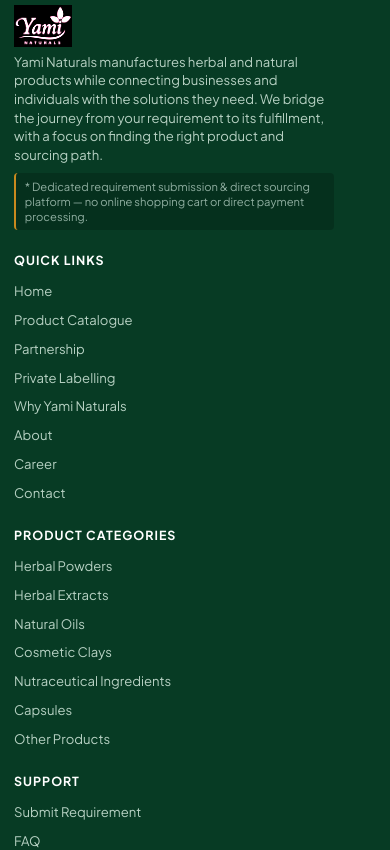
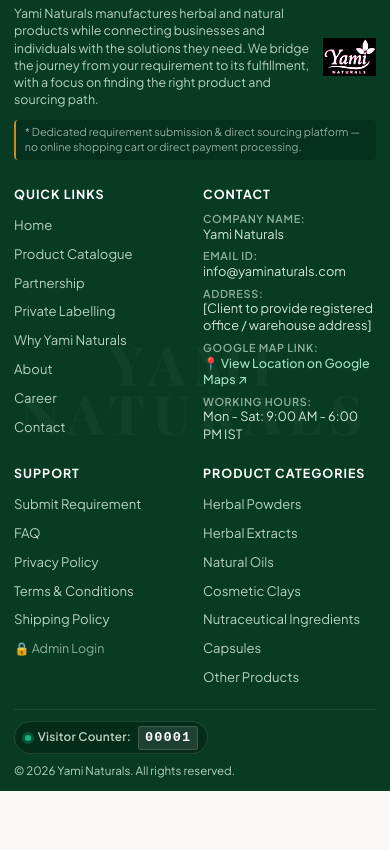
Before and after one commit to yaminaturals/yaminaturalsnewsite, a React (Vite) app: page / in a window 390 px wide. Shown: the part 8380-9230 px from the top of the page. After the commit the page ends 9171 px from the top, so only its background shows below. Built offline with nearby package versions, Linux system fonts and the light colour scheme; no server answers; a web font is replaced by a local one.

Commit message:
Optimize mobile/tablet footer layout with 2-column grid and 2-line watermark

```diff
--- a/src/components/layout/Footer/Footer.css
+++ b/src/components/layout/Footer/Footer.css
@@ -29,6 +29,12 @@
   user-select: none;
   z-index: 0;
   line-height: 1;
+  display: flex;
+  gap: 1.5rem;
+}
+
+.watermark-line {
+  display: inline-block;
 }
 
 .footer-grid {
@@ -41,6 +47,12 @@
 }
 
 .footer-brand-col {
+  display: flex;
+  flex-direction: column;
+  gap: 0.35rem;
+}
+
+.footer-brand-header {
   display: flex;
   flex-direction: column;
   gap: 0.35rem;
@@ -215,6 +227,7 @@
 .footer-copyright {
   color: #b7d1c3;
   font-size: 0.76rem;
+  order: 1;
 }
 
 /* Real Visitor Counter Badge */
@@ -228,6 +241,7 @@
   border-radius: 20px;
   font-size: 0.74rem;
   color: #b7d1c3;
+  order: 2;
 }
 
 .visitor-pulse-dot {
@@ -262,28 +276,127 @@
   border: 1px solid rgba(255, 255, 255, 0.15);
 }
 
-/* Responsive Adaptations */
-@media (max-width: 1199px) {
+/* ==========================================================================
+   MOBILE & TABLET VIEW CUSTOM ADAPTATIONS (<= 991px)
+   ========================================================================== */
+@media (max-width: 991px) {
+  /* Watermark spanning entire footer vertically and horizontally */
+  .footer-bg-watermark {
+    top: 50%;
+    bottom: auto;
+    left: 50%;
+    transform: translate(-50%, -50%);
+    display: flex;
+    flex-direction: column;
+    align-items: center;
+    justify-content: center;
+    font-size: clamp(3.2rem, 14vw, 5.8rem);
+    line-height: 0.9;
+    letter-spacing: 0.14em;
+    color: rgba(255, 255, 255, 0.035);
+    text-align: center;
+    width: 100%;
+    gap: 0;
+  }
+
+  .watermark-line {
+    display: block;
+  }
+
+  /* 2-Column Responsive Layout */
   .footer-grid {
-    grid-template-columns: repeat(3, 1fr);
-    gap: 1.25rem;
+    grid-template-columns: 1fr 1fr;
+    gap: 1.25rem 1rem;
+    padding-bottom: 1.25rem;
   }
+
+  /* Brand Column: full width at top */
   .footer-brand-col {
-    grid-column: span 3;
+    grid-column: 1 / -1;
+    order: 1;
+    margin-bottom: 0.25rem;
+  }
+
+  /* Paragraph on the left, Logo on the right */
+  .footer-brand-header {
+    display: flex;
+    flex-direction: row;
+    align-items: center;
+    justify-content: space-between;
+    gap: 0.75rem;
+  }
+
+  .footer-tagline {
+    flex: 1;
+    order: 1;
+    max-width: none;
+    font-size: 0.78rem;
+    line-height: 1.38;
+  }
+
+  .footer-logo-link {
+    order: 2;
+    flex-shrink: 0;
+  }
+
+  .footer-logo {
+    height: clamp(38px, 8.5vw, 52px);
+    width: auto;
+    max-width: 125px;
+  }
+
+  /* Dedicated requirement badge below both logo and paragraph */
+  .footer-neutral-badge {
+    width: 100%;
+    max-width: 100%;
+    margin-top: 0.35rem;
+    order: 3;
+    font-size: 0.68rem;
+    line-height: 1.32;
+  }
+
+  /* Row 1 below brand: Quick Links on left, Contact on right */
+  .footer-quick-col {
+    grid-column: 1;
+    grid-row: 2;
+  }
+
+  .footer-contact-col {
+    grid-column: 2;
+    grid-row: 2;
+  }
+
+  /* Row 2: Support Links on left, Product Categories on right */
+  .footer-support-col {
+    grid-column: 1;
+    grid-row: 3;
+  }
+
+  .footer-categories-col {
+    grid-column: 2;
+    grid-row: 3;
+  }
+
+  /* Bottom bar: visitor counter on left, copyright on right */
+  .footer-bottom-inner {
+    display: flex;
+    flex-direction: row;
+    justify-content: space-between;
+    align-items: center;
+    width: 100%;
+    gap: 0.5rem;
+    flex-wrap: wrap;
+  }
+
+  .footer-visitor-counter {
+    order: 1;
+    margin: 0;
+  }
+
+  .footer-copyright {
+    order: 2;
+    text-align: right;
+    font-size: 0.72rem;
+    margin: 0;
   }
 }
-
-@media (max-width: 767px) {
-  .footer-grid {
-    grid-template-columns: 1fr;
-    gap: 1.25rem;
-  }
-  .footer-brand-col {
-    grid-column: span 1;
-  }
-  .footer-bottom-inner {
-    flex-direction: column;
-    align-items: flex-start;
-    gap: 0.5rem;
-  }
-}
--- a/src/components/layout/Footer/Footer.tsx
+++ b/src/components/layout/Footer/Footer.tsx
@@ -58,13 +58,15 @@
     <footer className="site-footer" role="contentinfo">
       {/* Background Watermark */}
       <div className="footer-bg-watermark" aria-hidden="true">
-        YAMI NATURALS
+        <span className="watermark-line">YAMI</span>
+        <span className="watermark-line">NATURALS</span>
       </div>
 
       <Container size="default">
         <div className="footer-grid">
           {/* Brand & Neutral Mission Description */}
           <div className="footer-brand-col">
+            <div className="footer-brand-header">
               <Link to="/" className="footer-logo-link" aria-label="Yami Naturals Home">
                 <img
                   src={siteConfig.brand.logoPath}
@@ -78,13 +80,14 @@
               <p className="footer-tagline">
                 Yami Naturals manufactures herbal and natural products while connecting businesses and individuals with the solutions they need. We bridge the journey from your requirement to its fulfillment, with a focus on finding the right product and sourcing path.
               </p>
+            </div>
             <div className="footer-neutral-badge">
               * Dedicated requirement submission & direct sourcing platform — no online shopping cart or direct payment processing.
             </div>
           </div>
 
           {/* Quick Links */}
-          <div className="footer-col">
+          <div className="footer-col footer-quick-col">
             <p className="footer-col-title">Quick Links</p>
             <ul className="footer-links-list">
               <li><Link to="/" className="footer-link">Home</Link></li>
@@ -99,7 +102,7 @@
           </div>
 
           {/* Product Categories */}
-          <div className="footer-col">
+          <div className="footer-col footer-categories-col">
             <p className="footer-col-title">Product Categories</p>
             <ul className="footer-links-list">
               {categories.map((cat) => (
@@ -113,7 +116,7 @@
           </div>
 
           {/* Support */}
-          <div className="footer-col">
+          <div className="footer-col footer-support-col">
             <p className="footer-col-title">Support</p>
             <ul className="footer-links-list">
               <li><Link to="/submit-requirement" className="footer-link">Submit Requirement</Link></li>
```
Lines whose indentation alone changed are shown as unchanged.
